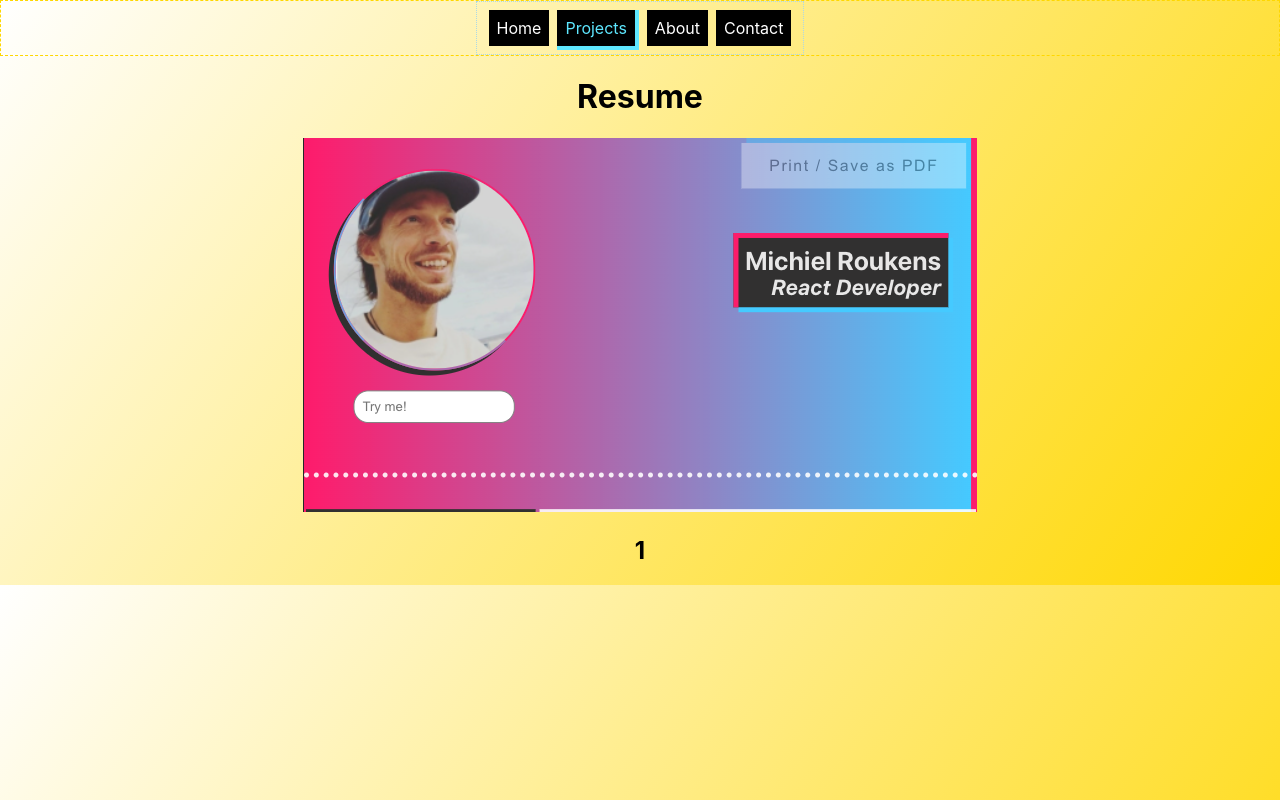
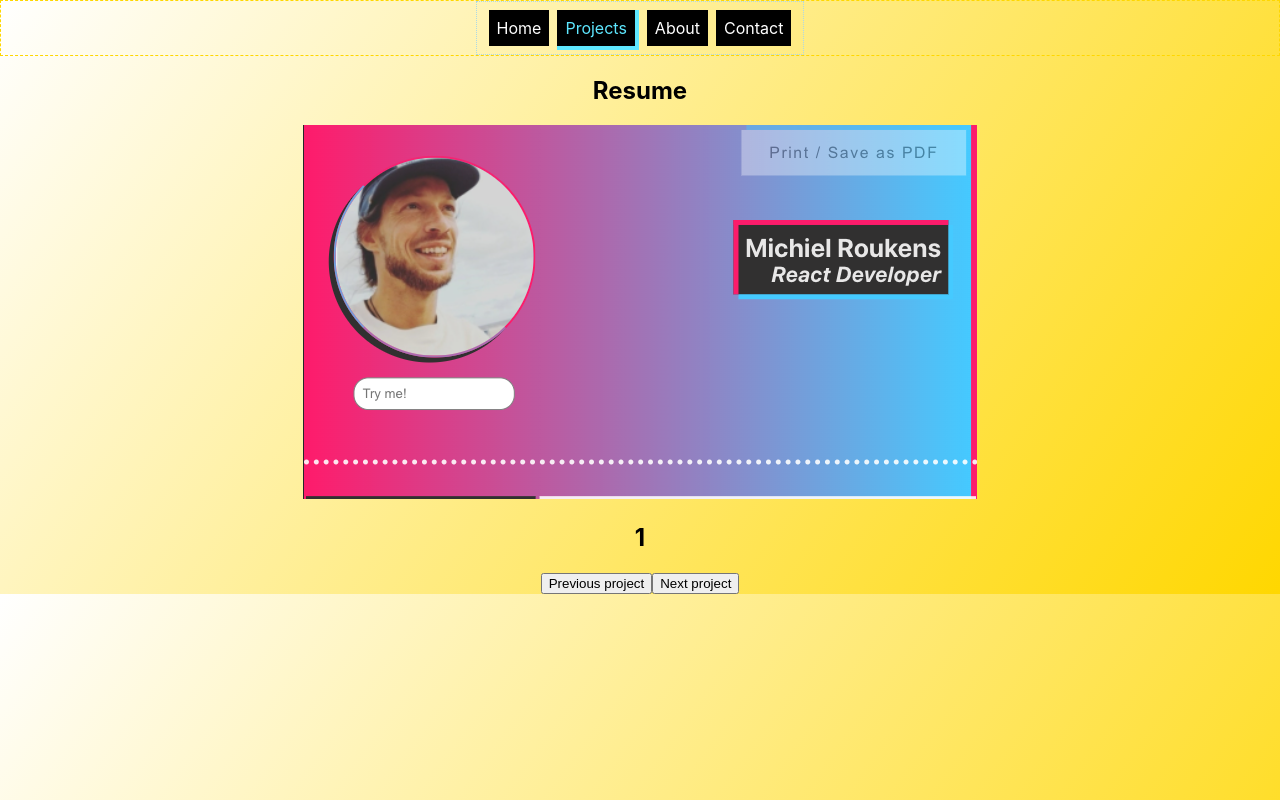
Before and after one commit to arejasverduras/portfolio, a React (Create React App) app: page /projects/1 in a window 1280 px wide. Built offline with nearby package versions, Linux system fonts and the light colour scheme.

Commit message:
make links to next / previous project on project page

```diff
--- a/src/components/Project/Project.js
+++ b/src/components/Project/Project.js
@@ -1,12 +1,16 @@
-import React from 'react';
+import {React, useState} from 'react';
 import { useParams } from 'react-router-dom';
 import { useSelector } from 'react-redux';
 import { selectProjects } from '../Projects/ProjectsSlice';
+import { Link, Navigate } from 'react-router-dom';
+import { current } from '@reduxjs/toolkit';
 
 export const Project = () =>{
     const params = useParams();
     let id = Number(params.projectId);
     console.log(`id = ${id}`);
+
+    const [currentProject, setCurrentProject] = useState(id);
 
 
     const allProjects = useSelector(selectProjects);
@@ -18,13 +22,34 @@ export const Project = () =>{
     const project = filteredProject[0];
     console.log(project);
 
+    const nextProject = ()=>{
+        if (currentProject !== allProjects.length) {
+            setCurrentProject(id+1);
+            console.log('id: '+ currentProject.id);
+
+        } else {
+            setCurrentProject(1)
+        }
+        let link = `/projects/${currentProject.id}`;
+        return link
+
+    }
 
     return (
         <>
-        <h1>{project.name}</h1>
-        <img src={process.env.PUBLIC_URL + project.tileImage} alt="screenshot of project"></img>
-       <h2>{params.projectId}</h2>
-
+        <article className='ProjectContainer'>
+            <h1>{project.name}</h1>
+            <img src={process.env.PUBLIC_URL + project.tileImage} alt="screenshot of project"></img>
+            <h2>{params.projectId}</h2>
+        </article>
+        <Link to={`/projects/${
+            id !== 1 ? id-1 : allProjects.length
+            }`}><button>Previous project</button>
+        </Link>
+        <Link to={`/projects/${
+            id !== allProjects.length ? id+1 : 1
+            }`}><button>Next project</button>
+        </Link>
         </>
     )
 }
```
